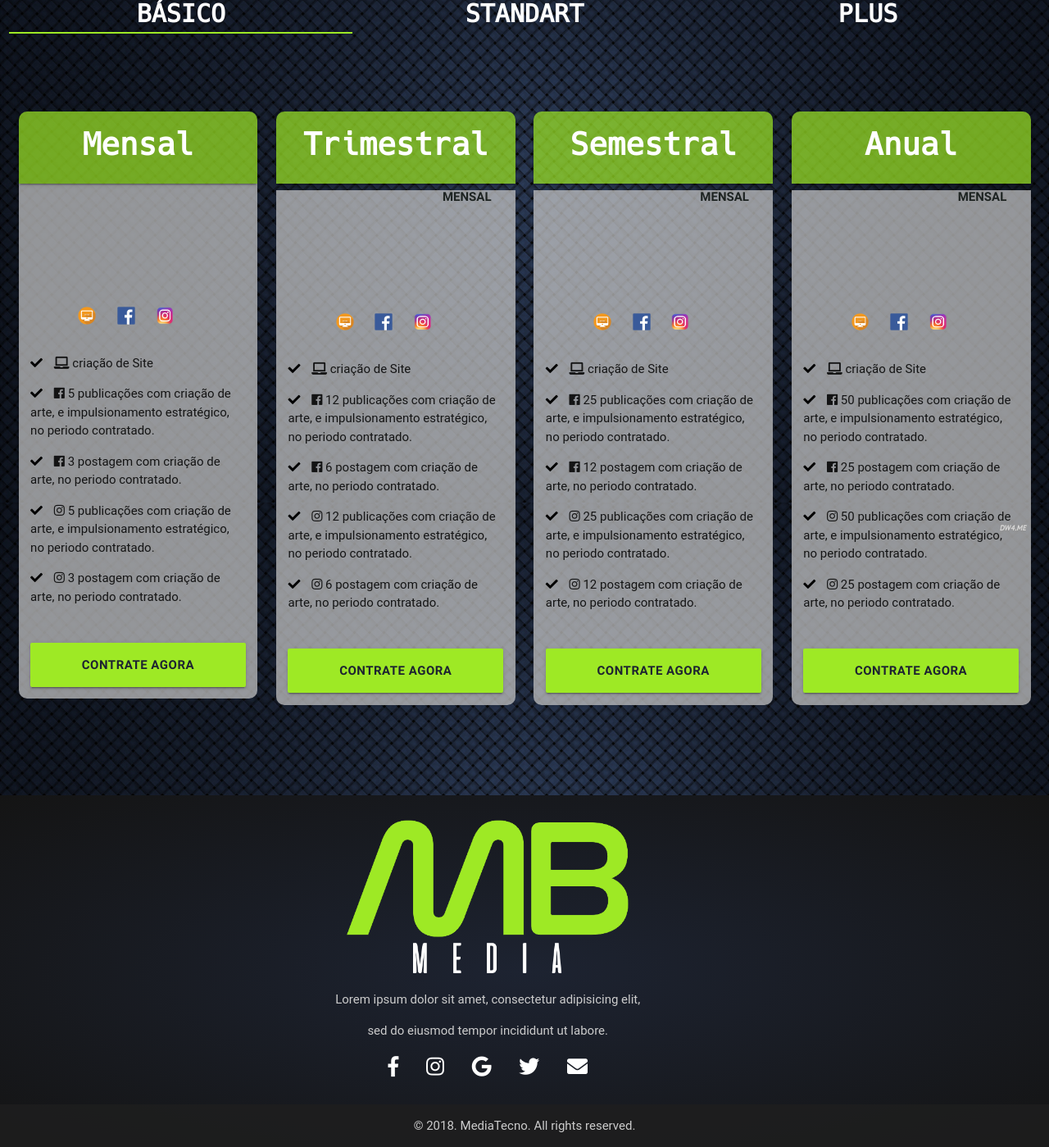
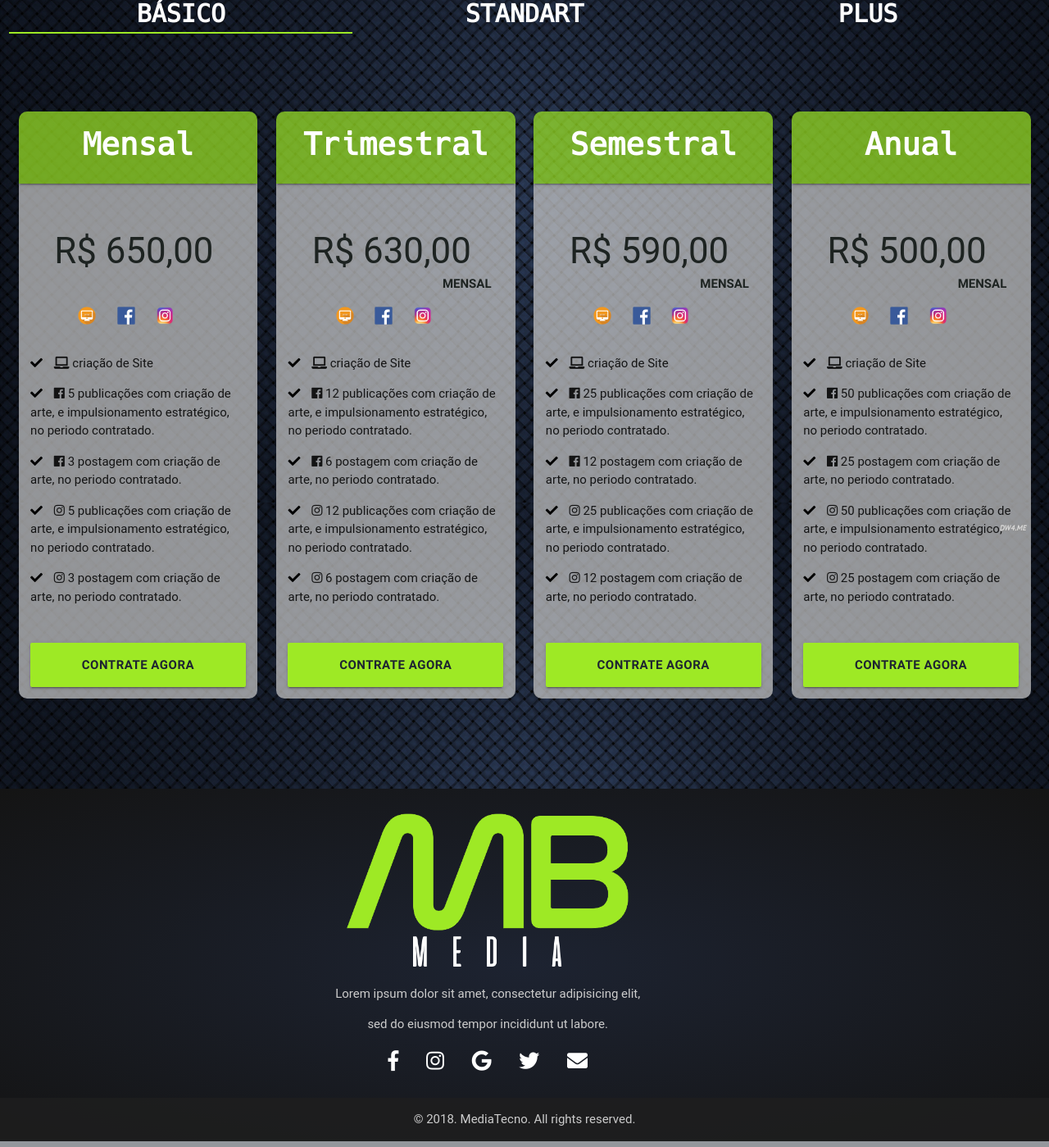
Before and after one commit to marlonxm/projeto, a PHP site: page /nossos_planos.php in a window 1280 px wide. Shown: the part 187-1586 px from the top of the page at 82% size. Run offline with PHP 8.4, Linux system fonts and the light colour scheme; some libraries are stand-ins or nearby versions; some web fonts are replaced.

Commit message:
domingo 0411

```diff
--- a/_css/estilo.css
+++ b/_css/estilo.css
@@ -177,4 +177,5 @@ header .side-nav li a:hover { background-color: rgba(158, 233, 37, 0.3);  }
 #nossos-planos .card-action .fa-check { color: #000; margin-right: 10px; font-weight: bold;}
 #nossos-planos .btn-card { background-color: rgba(204, 204, 204, 0.7); padding: 5% ; border-radius: 0 0 10px 10px; }
 #nossos-planos .btn-card .btn { background-color: #9ee925; width: 100%; color: #1d2331; font-weight: bold; }
+#nossos-planos .btn-card .btn:hover { box-shadow: 4px 4px 4px #000; }
 /*==============================================================================*/
--- a/nossos_planos.php
+++ b/nossos_planos.php
@@ -163,7 +163,7 @@
 
 
 		      	<div class="card-price">
-		         	<!-- <h3>R$ 650,00</h3> -->
+		         	<h3>R$ 650,00</h3>
 		      	</div>
 
 
@@ -193,7 +193,7 @@
 		         	<p><i class="fas fa-check"></i> <i class="fab fa-instagram"></i> 3 postagem com criação de arte, no periodo contratado.</p>
 		        </div>
 		        <div class="btn-card">
-		        	<button type="button" class="btn btn-large">Contrate Agora</button>
+		        	<a href="index.php#planos1" class="btn btn-large">Contrate Agora</a>
 		        </div>
 
 		    </div>
@@ -207,7 +207,7 @@
 
 
 		      	<div class="card-price">
-		         	<!-- <h3>R$ 630,00</h3> -->
+		         	<h3>R$ 630,00</h3>
 		         	<h6>mensal</h6>
 		      	</div>
 
@@ -238,7 +238,7 @@
 		         	<p><i class="fas fa-check"></i> <i class="fab fa-instagram"></i> 6 postagem com criação de arte, no periodo contratado.</p>
 		        </div>
 		        <div class="btn-card">
-		        	<button type="button" class="btn btn-large">Contrate Agora</button>
+		        	<a href="" class="btn btn-large">Contrate Agora</a>
 		        </div>
 
 		    </div>
@@ -253,7 +253,7 @@
 
 
 		      	<div class="card-price">
-		         	<!-- <h3>R$ 590,00</h3> -->
+		         	<h3>R$ 590,00</h3>
 		         	<h6>mensal</h6>
 		      	</div>
 
@@ -284,7 +284,7 @@
 		         	<p><i class="fas fa-check"></i> <i class="fab fa-instagram"></i> 12 postagem com criação de arte, no periodo contratado.</p>
 		        </div>
 		        <div class="btn-card">
-		        	<button type="button" class="btn btn-large">Contrate Agora</button>
+		        	<a href="" class="btn btn-large">Contrate Agora</a>
 		        </div>
 
 		    </div>
@@ -298,7 +298,7 @@
 
 
 		      	<div class="card-price">
-		         	<!-- <h3>R$ 500,00</h3> -->
+		         	<h3>R$ 500,00</h3>
 		         	<h6>mensal</h6>
 
 		      	</div>
@@ -330,7 +330,7 @@
 		         	<p><i class="fas fa-check"></i> <i class="fab fa-instagram"></i> 25 postagem com criação de arte, no periodo contratado.</p>
 		        </div>
 		        <div class="btn-card">
-		        	<button type="button" class="btn btn-large">Contrate Agora</button>
+		        	<a href="" class="btn btn-large">Contrate Agora</a>
 		        </div>
 
 		    </div>
@@ -374,7 +374,7 @@
 
 
 		      	<div class="card-price">
-		         	<!-- <h3>R$ 500,00</h3> -->
+		         	<h3>R$ 500,00</h3>
 		      	</div>
 
 
@@ -405,7 +405,7 @@
 
 		        </div>
 		        <div class="btn-card">
-		        	<button type="button" class="btn btn-large">Contrate Agora</button>
+		        	<a href="" class="btn btn-large">Contrate Agora</a>
 		        </div>
 
 		    </div>
@@ -419,7 +419,7 @@
 
 
 		      	<div class="card-price">
-		         	<!-- <h3>R$ 1.150,00</h3> -->
+		         	<h3>R$ 1.150,00</h3>
 		         	<h6>mensal</h6>
 		      	</div>
 
@@ -454,7 +454,7 @@
 
 		        </div>
 		        <div class="btn-card">
-		        	<button type="button" class="btn btn-large">Contrate Agora</button>
+		        	<a href="" class="btn btn-large">Contrate Agora</a>
 		        </div>
 
 		    </div>
@@ -469,7 +469,7 @@
 
 
 		      	<div class="card-price">
-		         	<!-- <h3>R$ 1.100,00</h3> -->
+		         	<h3>R$ 1.100,00</h3>
 		         	<h6>mensal</h6>
 		      	</div>
 
@@ -504,7 +504,7 @@
 
 		        </div>
 		        <div class="btn-card">
-		        	<button type="button" class="btn btn-large">Contrate Agora</button>
+		        	<a href="" class="btn btn-large">Contrate Agora</a>
 		        </div>
 
 		    </div>
@@ -518,7 +518,7 @@
 
 
 		      	<div class="card-price">
-		         	<!-- <h3>R$ 1.025,00</h3> -->
+		         	<h3>R$ 1.025,00</h3>
 		         	<h6>mensal</h6>
 		      	</div>
 
@@ -554,7 +554,7 @@
 
 		        </div>
 		        <div class="btn-card">
-		        	<button type="button" class="btn btn-large">Contrate Agora</button>
+		        	<a href="" class="btn btn-large">Contrate Agora</a>
 		        </div>
 
 		    </div>
@@ -638,7 +638,7 @@
 
 		        </div>
 		        <div class="btn-card">
-		        	<button type="button" class="btn btn-large">Contrate Agora</button>
+		        	<a href="" class="btn btn-large">Contrate Agora</a>
 		        </div>
 
 		    </div>
@@ -652,7 +652,7 @@
 
 
 		      	<div class="card-price">
-		         	<!-- <h3>R$ 1.400,00</h3> -->
+		         	<h3>R$ 1.400,00</h3>
 		         	<h6>mensal</h6>
 		      	</div>
 
@@ -691,7 +691,7 @@
 		         	<p><i class="fas fa-check"></i> <i class="fas fa-video"></i> Produção de 1 comerciais institucional no periodo contratado</p>
 		        </div>
 		        <div class="btn-card">
-		        	<button type="button" class="btn btn-large">Contrate Agora</button>
+		        	<a href="" class="btn btn-large">Contrate Agora</a>
 		        </div>
 
 		    </div>
@@ -706,7 +706,7 @@
 
 
 		      	<div class="card-price">
-		         	<!-- <h3>R$ 1.650,00</h3> -->
+		         	<h3>R$ 1.650,00</h3>
 		         	<h6>mensal</h6>
 		      	</div>
 
@@ -745,7 +745,7 @@
 		         	<p><i class="fas fa-check"></i> <i class="fas fa-video"></i> Produção de 2 comerciais institucional no periodo contratado</p>
 		        </div>
 		        <div class="btn-card">
-		        	<button type="button" class="btn btn-large">Contrate Agora</button>
+		        	<a href="" class="btn btn-large">Contrate Agora</a>
 		        </div>
 
 		    </div>
@@ -759,7 +759,7 @@
 
 
 		      	<div class="card-price">
-		         	<!-- <h3>R$ 2.400,00</h3> -->
+		         	<h3>R$ 2.400,00</h3>
 		         	<h6>mensal</h6>
 		      	</div>
 
@@ -800,7 +800,7 @@
 
 		        </div>
 		        <div class="btn-card">
-		        	<button type="button" class="btn btn-large">Contrate Agora</button>
+		        	<a href="" class="btn btn-large">Contrate Agora</a>
 		        </div>
 
 		    </div>
```
Also changed, not shown: _includes/planos1.php (+7 -7 lines), price.txt (+0 -13 lines).
